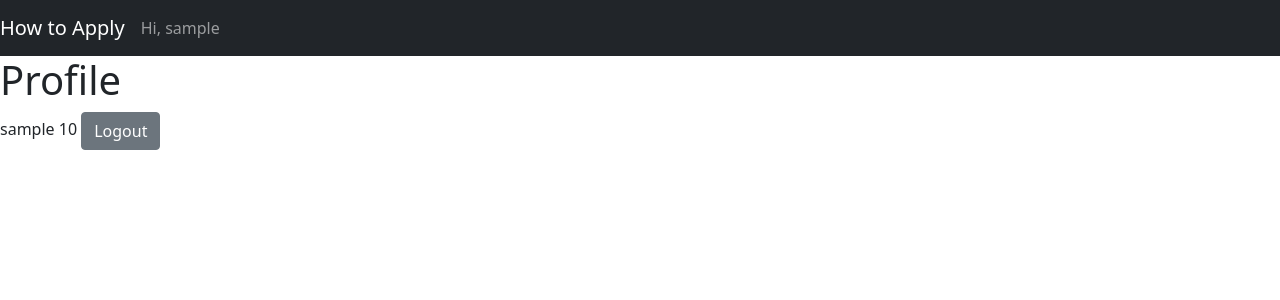
After one commit to pgmatev/HowToApply, a Django app: page /profile/ in a window 1280 px wide. The commit adds this page. Shown: the top 300 px of the page. Run offline with Django 3.2, Linux system fonts and the light colour scheme; a user stored in the database is signed in; tables that the repository leaves empty hold one stand-in row (values such as "Sample post").

Commit message:
created split profile page for student and university

```diff
--- a/hta_platform/templates/hta_platform/base.html
+++ b/hta_platform/templates/hta_platform/base.html
@@ -11,8 +11,7 @@
         <a href="/" class="navbar-brand">How to Apply</a>
         <div class="collapse navbar-collapse">
         {% if user.is_authenticated %}
-            <a class="navbar-text text-decoration-none" href="/profile">Hi, {{ user.username }}</a>
-            <a class="btn btn-secondary" href="/logout">Logout</a>
+            <a class="navbar-text text-decoration-none" href="{% url 'profile' %}">Hi, {{ user.username }}</a>
         {% else %}
         <div>
           <a class="btn btn-link" href="{% url 'student_register' %}">Sign Up</a>
--- /dev/null
+++ b/hta_platform/templates/hta_platform/student_profile.html
@@ -0,0 +1,7 @@
+{% extends "hta_platform/base.html" %}
+{% block content %}
+    <h1>Profile</h1>
+    {{ user.username }}
+    {{ user.student.age }}
+    <a class="btn btn-secondary" href="/logout">Logout</a>
+{% endblock %}
--- a/hta_platform/urls.py
+++ b/hta_platform/urls.py
@@ -6,5 +6,6 @@ urlpatterns = [
     path('university_register/', views.university_register, name='university_register'),
     path('register/', views.student_register, name='student_register'),
     path('login/', views.login_user, name='login'),
-    path('logout/', views.logout_user, name='logout')
+    path('logout/', views.logout_user, name='logout'),
+    path('profile/', views.profile, name='profile')
 ]
--- a/hta_platform/views.py
+++ b/hta_platform/views.py
@@ -1,10 +1,13 @@
-from django.shortcuts import render, redirect
+from django.utils import timezone
+from django.shortcuts import render, redirect, get_object_or_404
 from django.contrib.auth.forms import UserCreationForm
 from django.contrib.auth.decorators import login_required
 from django.contrib.auth import authenticate, login, logout
 from django.contrib import messages
+from django.views.generic.detail import DetailView
 
 from .forms import UniversityForm, StudentForm, AuthenticateUserForm
+from .models import Student, University
 
 
 def login_excluded(redirect_to):
@@ -20,10 +23,33 @@ def login_excluded(redirect_to):
 # Create your views here.
 
 
-
+# class StudentDetailView(DetailView):
+#
+#     model = Student
+#     template_name = 'hta_platform/student_profile.html'
+#
+#     def get_context_data(self, **kwargs):
+#         student = get_object_or_404(Student, id=self.kwargs['pk'])
+#         current_user = request.user
+#         context = super(StudentDetailView, self).get_context_data(**kwargs)
+#         context['student'] = student
+#         context['user'] = current_user
+#         return context
 
 def home(request):
     return render(request, 'hta_platform/home.html')
+
+
+@login_required(login_url='/')
+def profile(request):
+    current_user = request.user
+
+    if hasattr(current_user, 'student'):
+        context = {'user': current_user, 'student': current_user.student}
+        return render(request, 'hta_platform/student_profile.html', context)
+    elif hasattr(current_user, 'university'):
+        context = {'user': current_user, 'student': current_user.university}
+        return render(request, 'hta_platform/university_profile.html', context)
 
 
 @login_excluded('home')
```
Also changed, not shown: hta_platform/templates/hta_platform/university_profile.html (added, +7 -0 lines).
